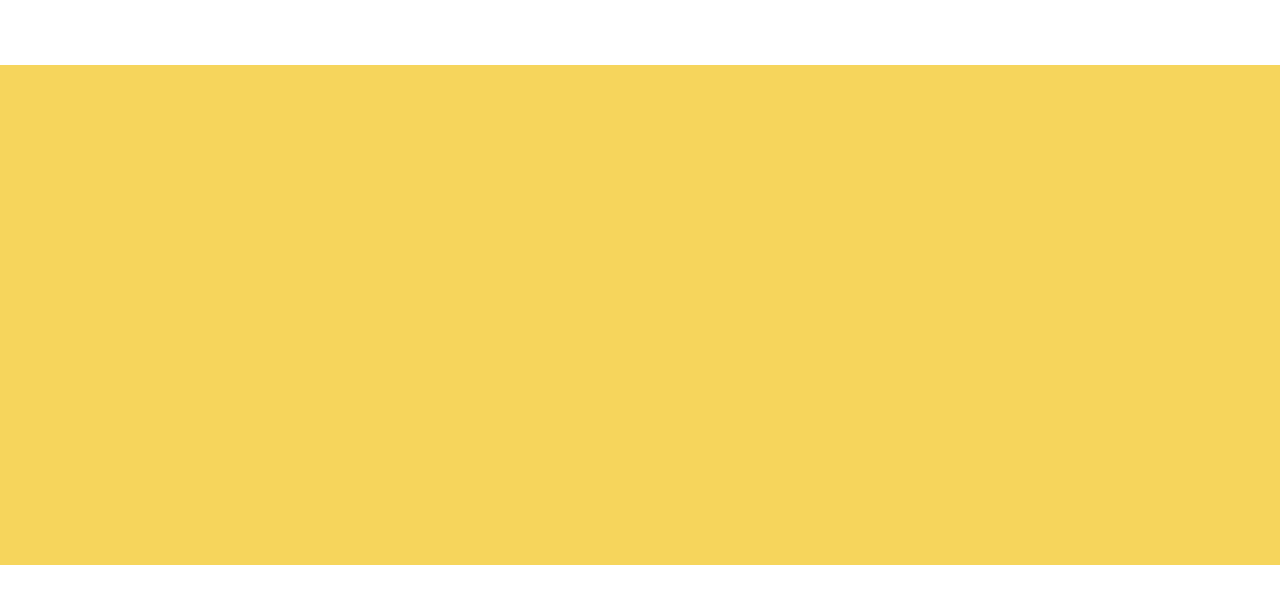
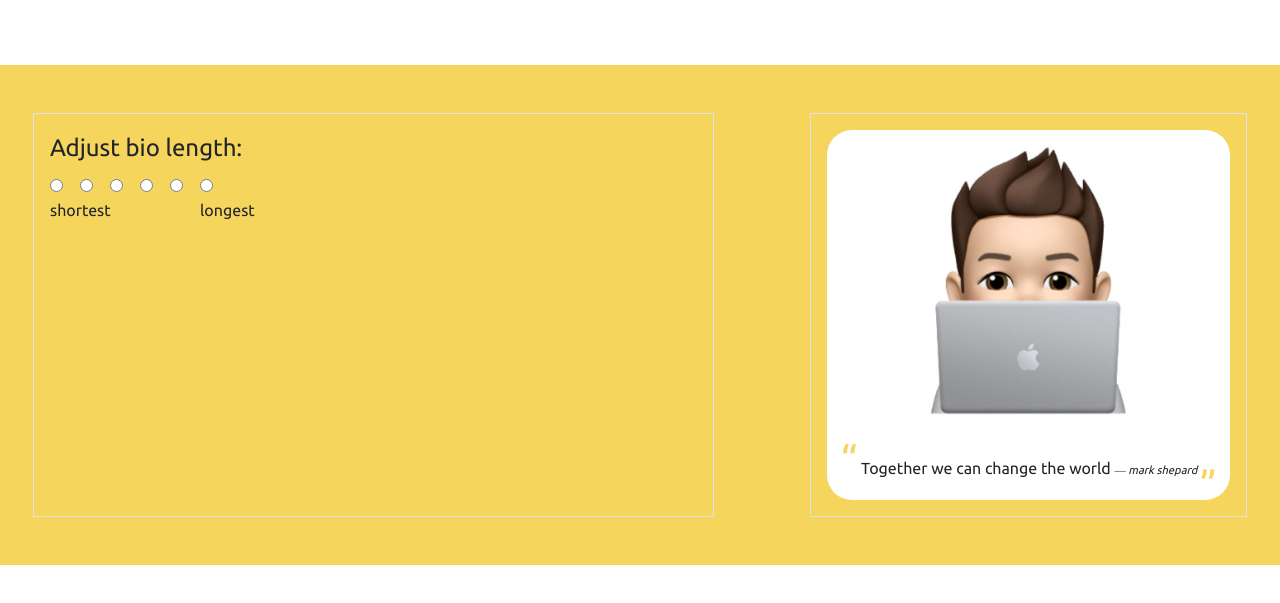
Before and after one commit to khadkakrishna/khadkakrishna.github.io.old, a plain HTML site: page index.html in a window 1280 px wide. Shown: the part 305-908 px from the top of the page. Drawn offline with nearby package versions, Linux system fonts and the light colour scheme.

Commit message:
Adding image and blockquote

```diff
--- a/css/styles.css
+++ b/css/styles.css
@@ -13,6 +13,38 @@ body {
 .navbar-nav .nav-item:hover .nav-link {
   color: black;
 }
+
+.about-picture{
+  height:370px;
+  background-color: #ffffff;
+  border-radius: 25px;
+}
+.about-picture-img{
+  height: 300px;
+  width: 300px;
+}
+
+.sidekick:before, .sidekick:after {
+    color: #f6d55c;
+    font-size: 40px;
+}
+.sidekick:before {content: '\201c'}
+.sidekick:after {content: '\201e';}
+.sidekick cite {font-size: 70%; text-align:center; top:50%}
+.sidekick cite:before {content: ' \2015 '}
+
+.bio-length-options {
+  align-items: center;
+  display: grid;
+  grid-template-columns: repeat(6,30px)
+}
+
+.bio-option {
+  cursor: pointer;
+  height: calc(50px - .66667rem);
+  position: relative
+}
+
 
 .card:hover{
   box-shadow: 8px 8px 5px rgb(58, 58, 58);
--- a/index.html
+++ b/index.html
@@ -65,6 +65,62 @@
             </div>
 
             <div style="height:500px; background-color:#f6d55c;">
+                <div class="container-sm">
+                    <div class="row">
+                      <div class="col-sm border p-3 m-5">
+                          <div style="height:370px;">
+                            <div>
+                                <form class="bio-length-control">
+                                    <fieldset class="bio-fieldset">
+                                        <legend class="bio-legend">Adjust bio length:</legend>
+                                        <div class="bio-length-options">
+                                            <div class="bio-option">
+                                                <input class="bio-input" style="background-color: #ebebeb;" type="radio" id="length-shortest" name="length" value="shortest">
+                                                <label class="bio-label" for="length-shortest">
+                                                    <span class="bio-label-text">shortest</span>
+                                                </label>
+                                            </div>
+                                            <div class="bio-option">
+                                                <input class="bio-input" type="radio" id="length-shorter" name="length" value="shorter">
+
+                                            </div>
+                                            <div class="bio-option">
+                                                <input class="bio-input" type="radio" id="length-short" name="length" value="short">
+
+                                            </div>
+                                            <div class="bio-option">
+                                                <input class="bio-input"  type="radio" id="length-long" name="length" value="long">
+
+                                            </div>
+                                            <div class="bio-option">
+                                                <input class="bio-input" type="radio" id="length-longer" name="length" value="longer">
+                                            </div>
+                                            <div class="bio-option">
+                                                <input class="bio-input" type="radio" id="length-longest" name="length" value="longest">
+                                                <label class="bio-label" for="length-longest">
+                                                    <span class="bio-label-text">longest</span>
+                                                </label>
+                                            </div>
+                                        </div>
+                                    </fieldset>
+                                </form>
+                            </div>
+
+                          </div>
+                      </div>
+                      <div class="col-sm-4 border p-3 m-5">
+                        <div class="about-picture">
+                            <div class= "text-center">
+                                <img class="about-picture-img" src="assets/img/dp.jpeg" >
+                                    <blockquote class="sidekick">
+                                        Together we can change the world <cite> mark shepard </cite>
+                                    </blockquote>
+                            </div>
+                        </div>
+                    </div>
+
+                    </div>
+                  </div>
             </div>
         </div>
 
```
Also changed, not shown: assets/img/dp.jpeg (added).
